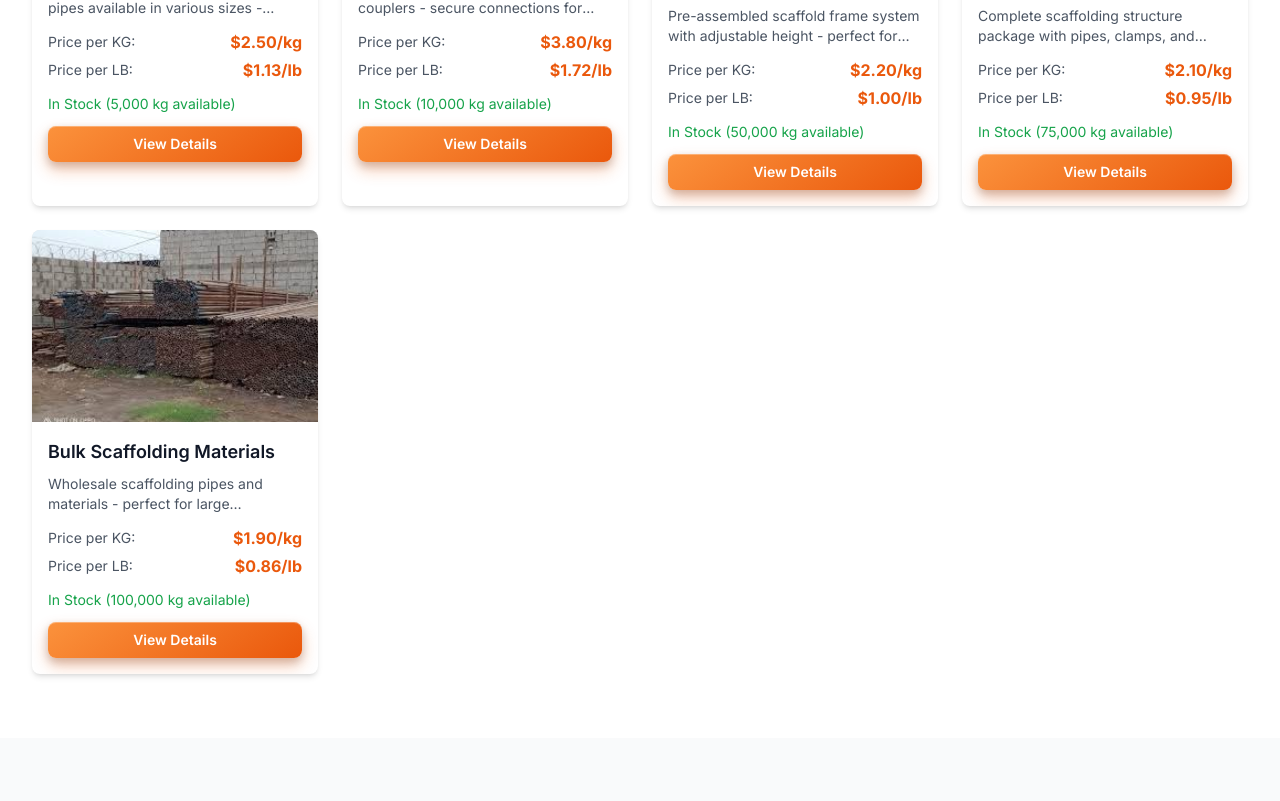
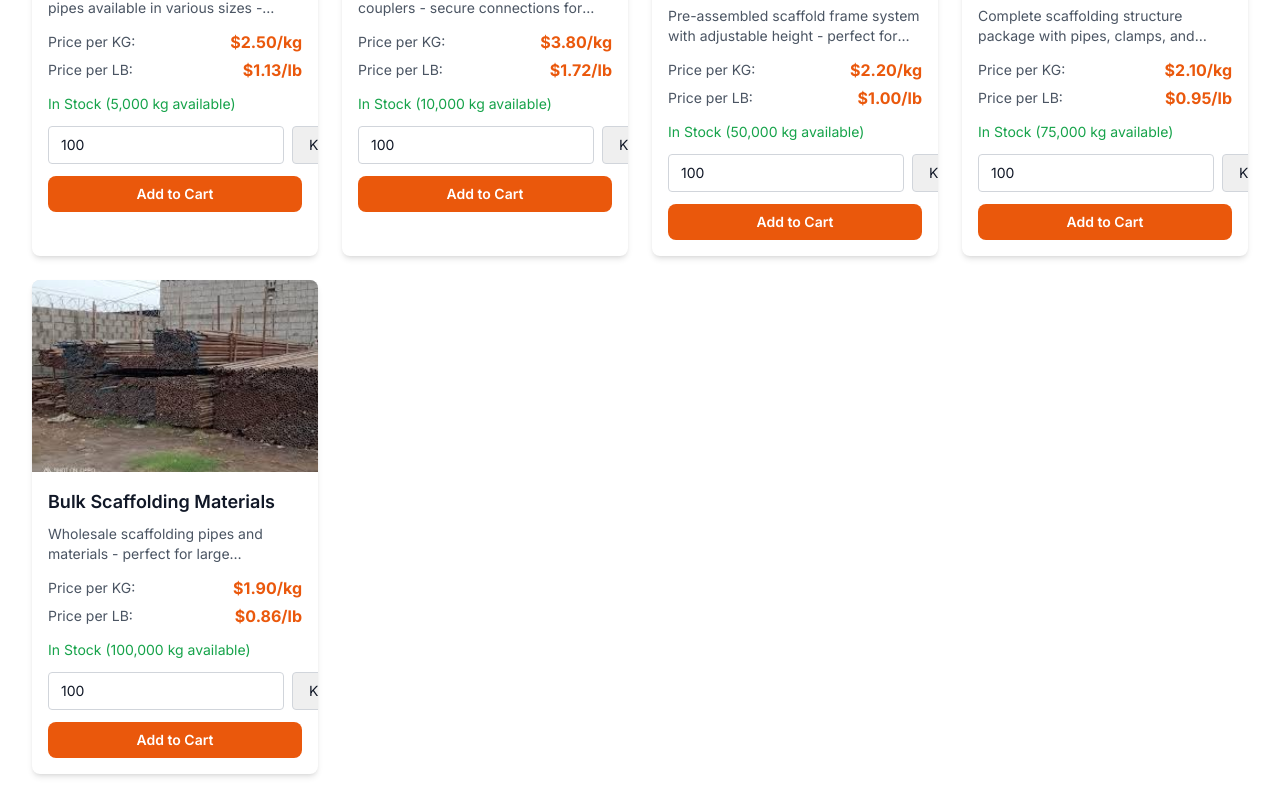
Before and after one commit to umair-javeed/scaffolding-ecommerce, a Next.js app: page / in a window 1280 px wide. Shown: the part 894-1695 px from the top of the page. Built offline with nearby package versions, Linux system fonts and the light colour scheme.

Commit message:
Add working Add to Cart functionality to ProductCard

```diff
--- a/src/components/ProductCard.tsx
+++ b/src/components/ProductCard.tsx
@@ -1,7 +1,7 @@
 'use client';
 
+import { useState } from 'react';
 import Image from 'next/image';
-import Link from 'next/link';
 import { Product } from '@/lib/products';
 
 interface ProductCardProps {
@@ -9,6 +9,35 @@
 }
 
 export default function ProductCard({ product }: ProductCardProps) {
+  const [weight, setWeight] = useState(100);
+  const [unit, setUnit] = useState<'kg' | 'lb'>('kg');
+  const [added, setAdded] = useState(false);
+
+  const handleAddToCart = () => {
+    // Get existing cart from localStorage
+    const existingCart = localStorage.getItem('cart');
+    const cart = existingCart ? JSON.parse(existingCart) : [];
+
+    // Add new item
+    const cartItem = {
+      id: product.id,
+      name: product.name,
+      weight,
+      unit,
+      pricePerUnit: unit === 'kg' ? product.pricePerKg : product.pricePerLb,
+      image: product.image
+    };
+
+    cart.push(cartItem);
+
+    // Save to localStorage
+    localStorage.setItem('cart', JSON.stringify(cart));
+
+    // Show feedback
+    setAdded(true);
+    setTimeout(() => setAdded(false), 2000);
+  };
+
   return (
     <div className="bg-white rounded-lg shadow-md overflow-hidden hover:shadow-xl transition">
       <div className="relative h-48 bg-gray-200">
@@ -40,12 +69,37 @@
           In Stock ({product.stock.toLocaleString()} kg available)
         </p>
 
-        <Link
-          href={`/product/${product.id}`}
-          className="btn-3d block w-full text-white text-center py-2 rounded-lg font-semibold text-sm"
+        {/* Weight Input */}
+        <div className="mb-3 flex gap-2">
+          <input
+            type="number"
+            min="1"
+            value={weight}
+            onChange={(e) => setWeight(parseInt(e.target.value) || 1)}
+            className="flex-1 px-3 py-2 border border-gray-300 rounded text-sm focus:outline-none focus:ring-2 focus:ring-primary-500"
+            placeholder="Weight"
+          />
+          <select
+            value={unit}
+            onChange={(e) => setUnit(e.target.value as 'kg' | 'lb')}
+            className="px-3 py-2 border border-gray-300 rounded text-sm focus:outline-none focus:ring-2 focus:ring-primary-500"
+          >
+            <option value="kg">KG</option>
+            <option value="lb">LB</option>
+          </select>
+        </div>
+
+        {/* Add to Cart Button */}
+        <button
+          onClick={handleAddToCart}
+          className={`w-full py-2 rounded-lg font-semibold text-sm transition ${
+            added
+              ? 'bg-green-600 text-white'
+              : 'bg-primary-600 text-white hover:bg-primary-700'
+          }`}
         >
-          View Details
-        </Link>
+          {added ? '✓ Added to Cart!' : 'Add to Cart'}
+        </button>
       </div>
     </div>
   );
```
Also changed, not shown: src/app/page.tsx (indentation only).
